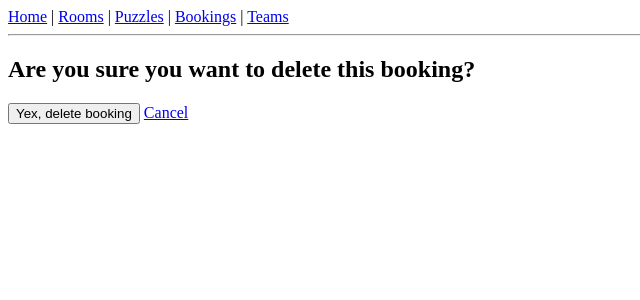
After one commit to Desertiocaine/escape_room_project, a Django app: template templates/booking_confirm_delete.html in a window 1280 px wide. The commit adds this page. Shown: the top 300 px of the page, without its empty margins (0-640 px from the left). Run offline with Django 5.2, Linux system fonts and the light colour scheme; the template is opened without the code that fills it, so the values that code supplies are empty.

Commit message:
Move delete booking action to detail page only
- Removed delete link from booking_list.html
- Added delete button to booking_detail.html
- Confirmed booking deletion works from detail view

```diff
--- /dev/null
+++ b/templates/booking_confirm_delete.html
@@ -0,0 +1,10 @@
+{% extends 'base.html' %}
+
+{% block content %}
+    <h2>Are you sure you want to delete this booking?</h2>
+    <form method="post">
+        {% csrf_token %}
+        <button type="submit">Yex, delete booking</button>
+        <a href="{% url 'booking_list' %}">Cancel</a>
+    </form>
+{% endblock %}
--- a/templates/booking_detail.html
+++ b/templates/booking_detail.html
@@ -13,7 +13,9 @@
 
     <div class="actions">
         <a href="{% url 'booking_update' booking.pk %}">Edit Booking</a> |
-        <a href="{% url 'booking_detail' booking.pk %}">Delete Booking</a> |
+        <a href="{% url 'booking_delete' booking.pk %}">Delete Booking</a> |
         <a href="{% url 'booking_list' %}">Back to Booking</a>
     </div>
+
+
 {% endblock %}
--- a/templates/booking_list.html
+++ b/templates/booking_list.html
@@ -6,7 +6,7 @@
         {% for booking in bookings %}
             <li>
                 <a href="{% url 'booking_detail' booking.pk %}">
-                    Booking #{{ booking.pk }} - {{ booking.room.name }} at {{ booking.booking_time }}
+                    Booking #{{ booking.pk }} - {{ booking.room.name }} at {{ booking.duration_minutes }} mins
                 </a>
             </li>
         {% empty %}
```
Also changed, not shown: db.sqlite3.
